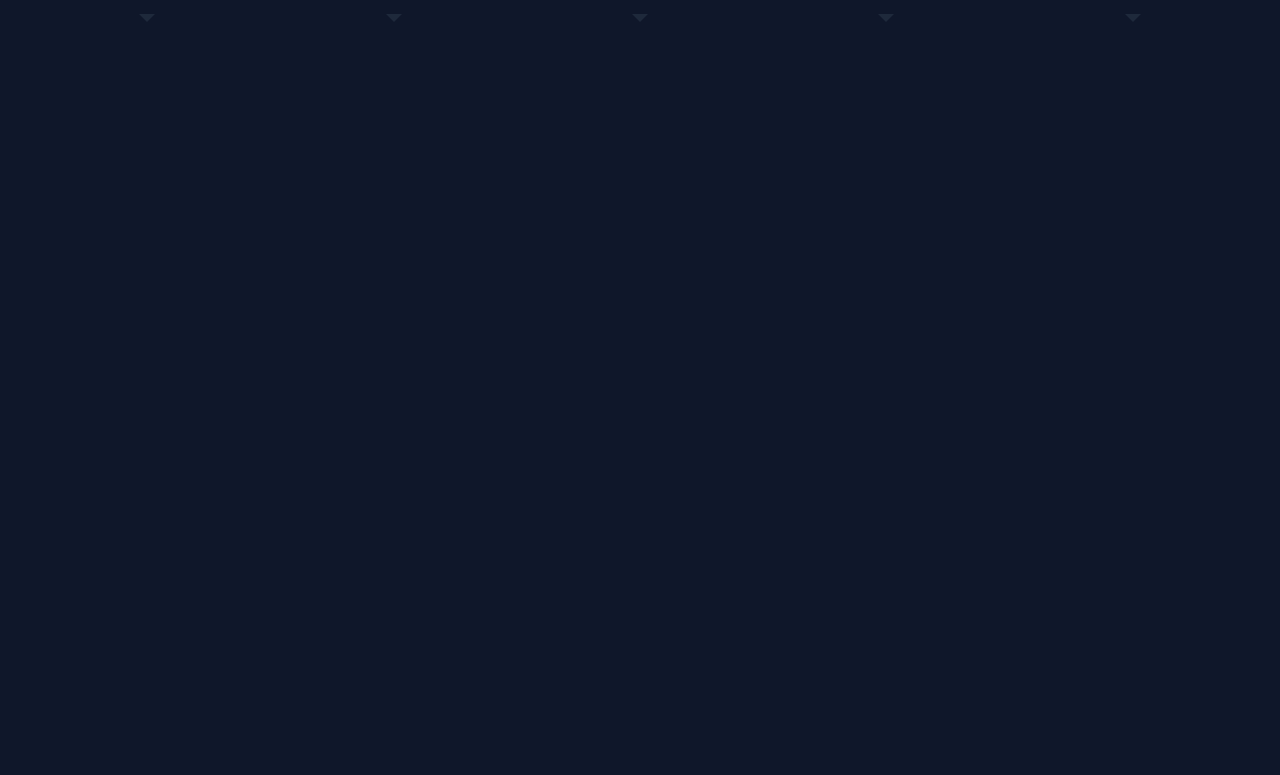
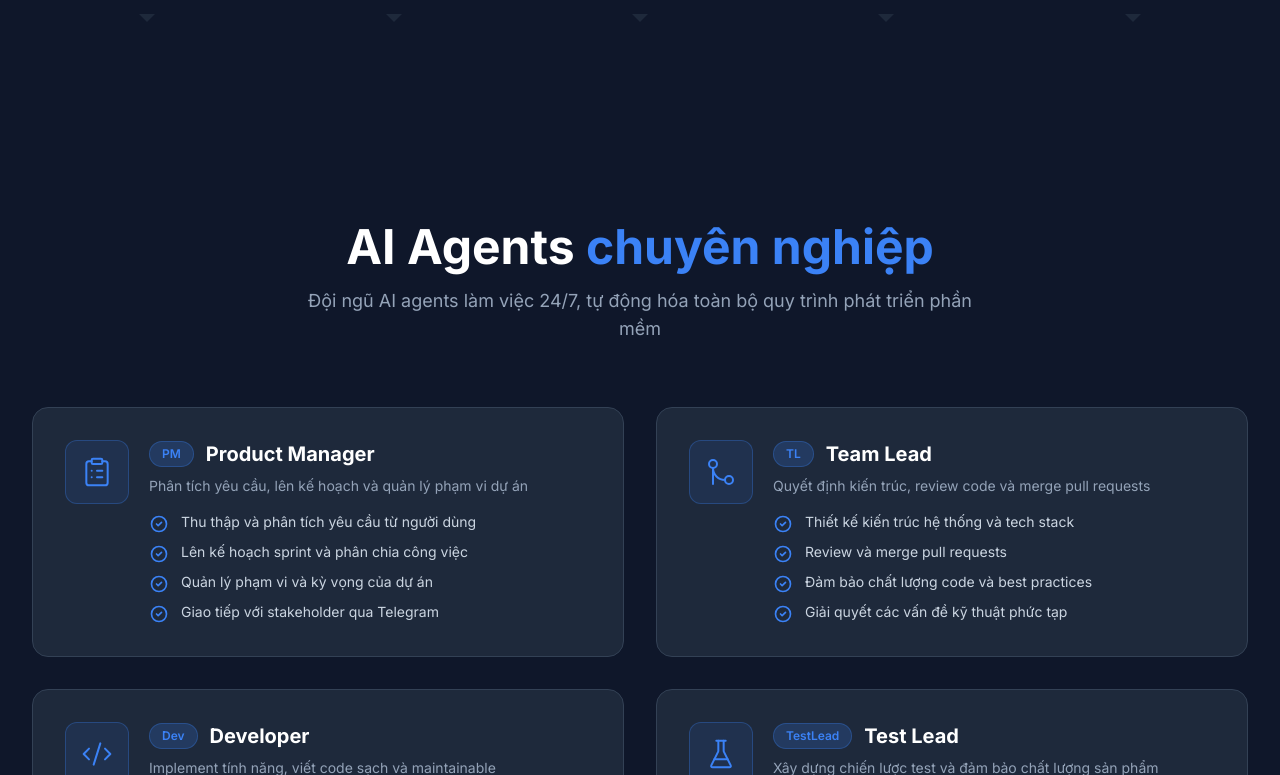
Before and after one commit to wisbidev/project-d264f8e8, a Next.js app in the folder frontend/: page / in a window 1280 px wide. Shown: the part 1245-2020 px from the top of the page. Before the commit the page ends 1356 px from the top, so only its background shows below. Built offline with nearby package versions, Linux system fonts and the light colour scheme.

Commit message:
feat: add AIAgents section to home page
Import and render the AIAgents component in the main page after the Pipeline section.

```diff
--- a/frontend/src/app/page.tsx
+++ b/frontend/src/app/page.tsx
@@ -1,5 +1,6 @@
 import { ArrowRight, Play } from "lucide-react";
 import Pipeline from "@/components/Pipeline";
+import AIAgents from "@/components/AIAgents";
 
 export default function Home() {
   return (
@@ -39,6 +40,7 @@ export default function Home() {
       </section>
 
       <Pipeline />
+      <AIAgents />
     </main>
   );
 }
```
